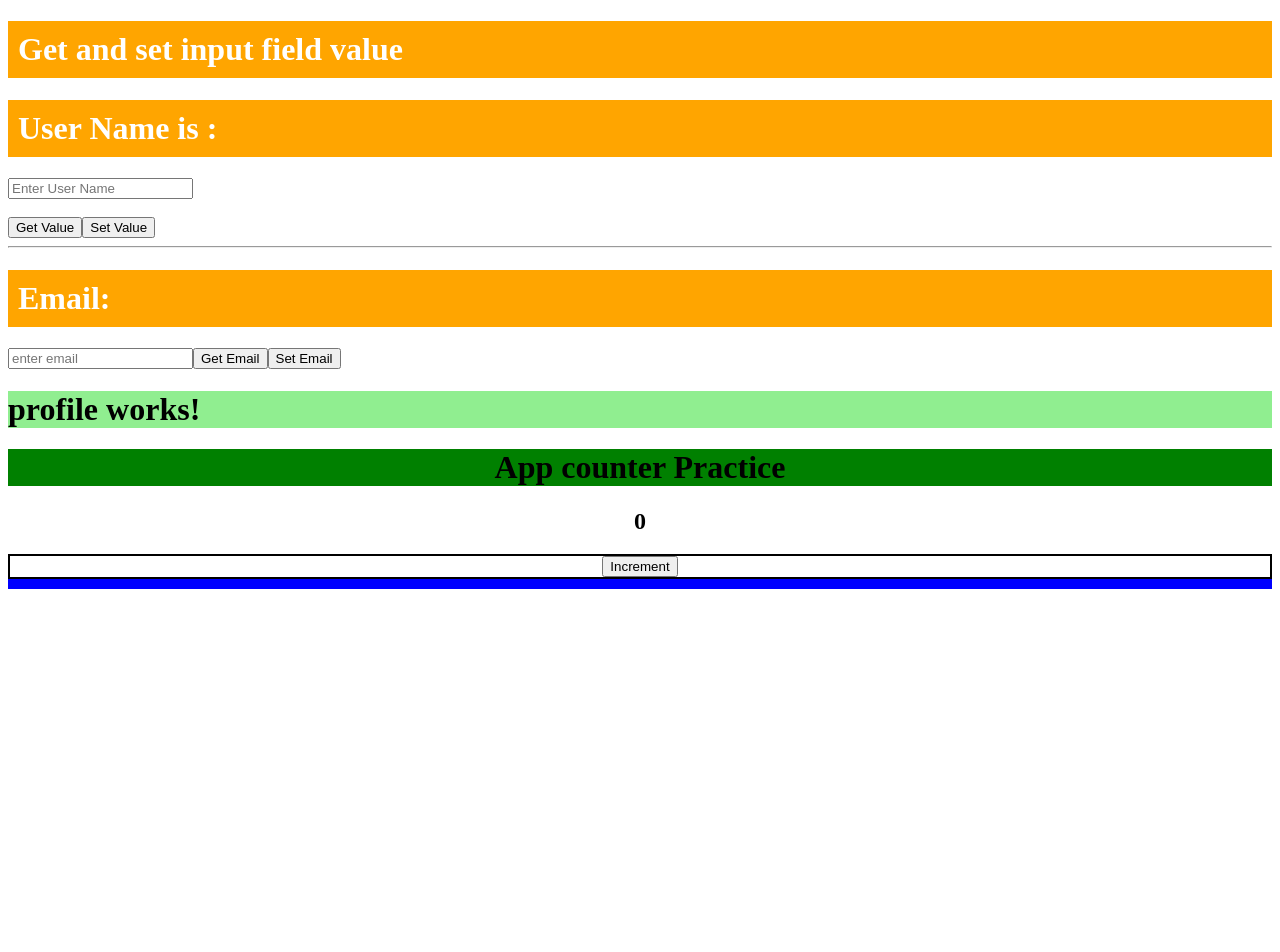
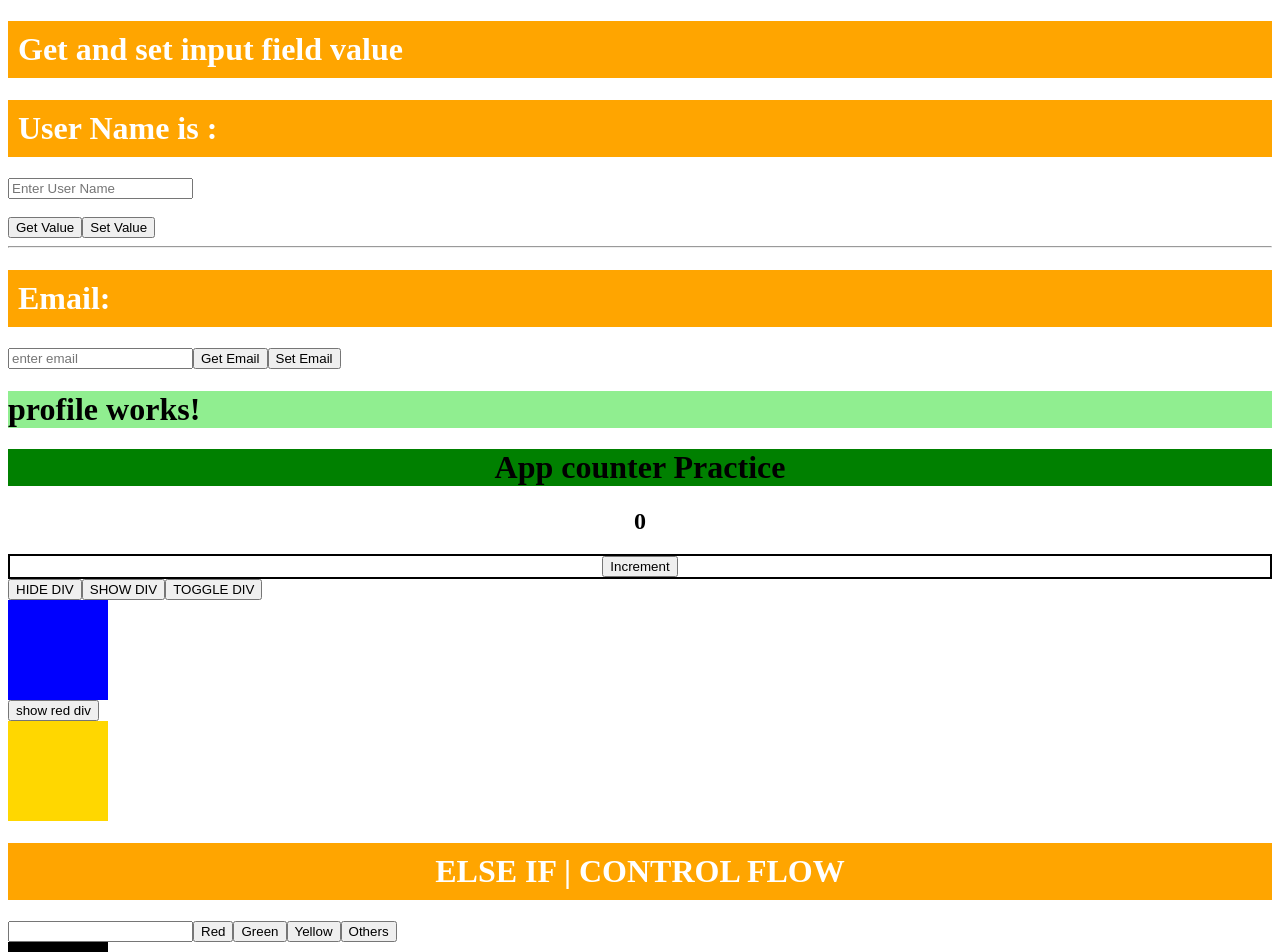
Before and after one commit to naman-024/angular-tut, an Angular app: page / in a window 1280 px wide. Shown: the top 952 px of the page. Before the commit the page ends 800 px from the top, so only its background shows below. Built offline with nearby package versions, Linux system fonts and the light colour scheme.

Commit message:
If-else statements

```diff
--- a/src/app/app.html
+++ b/src/app/app.html
@@ -15,6 +15,47 @@
 
 <app-appcounter></app-appcounter>
 
+<button (click)="Hiddee()">HIDE DIV</button>
+<button (click)="showww()">SHOW DIV</button>
+<button (click)="TOGGLE()">TOGGLE DIV</button>
+
+@if(display){
+  <div style="background-color:blue; height:100px; width: 100px; "></div>
+}
+
 @if(x==2){
-  <div style="background-color:blue; height:10px; "></div>
+  <div style="background-color:blue; height:100px; width: 100px; "></div>
 }
+
+
+<button (click)="toggletwo()">{{displaytwo ? 'show red div' : 'show gold div'}}</button>
+
+@if(displaytwo){
+  <div style="background-color: gold; height: 100px ; width: 100px ;"></div>
+}
+@else{
+  <div style="background-color: red; height: 100px ; width: 100px ;"></div>
+}
+
+
+<h1 style="text-align: center;">ELSE IF | CONTROL FLOW</h1>
+<input type="text"  (input)="handlecolor($event);">
+<button (click)="getcolorinput(1)">Red</button>
+<button (click)="getcolorinput(2)">Green</button>
+<button (click)="getcolorinput(3)">Yellow</button>
+<button (click)="getcolorinput(4)">Others</button>
+
+<div>{{colors}}</div>
+
+
+<!-- <div style="background-color:{{colors}}"></div> -->
+
+@if(colors == 1){<div style="background-color: red; height: 100px ; width: 100px ;"></div>
+}
+@else if (colors == 2) {<div style="background-color: green; height: 100px ; width: 100px ;"></div>
+}
+@else if (colors == 3) { <div style="background-color: yellow; height: 100px ; width: 100px ;"></div>
+}
+@else {
+  <div style="background-color: black; height: 100px ; width: 100px ;"></div>
+}
--- a/src/app/app.ts
+++ b/src/app/app.ts
@@ -15,7 +15,20 @@ export class App {
   displayName="";
   email="";
   display = true;
-  x=2;
+  displaytwo = true;
+  x=10;
+
+  colors:any;
+
+  TOGGLE(){
+    this.display =! this.display;
+  }
+  Hiddee(){
+    this.display = false;
+  }
+  showww(){
+    this.display =true;
+  }
   getName(event:Event){
     const val=(event.target as HTMLInputElement).value
     this.name = val;
@@ -32,4 +45,16 @@ export class App {
   setEmail(){
     this.email= "naman@gmail.com"
   }
+
+  toggletwo(){
+    this.displaytwo =! this.displaytwo;
+  }
+
+  getcolorinput(val: number){
+    this.colors = val;
+  }
+
+  handlecolor(event:Event){
+    this.colors = parseInt((event.target as HTMLInputElement).value);
+  }
 }
```
